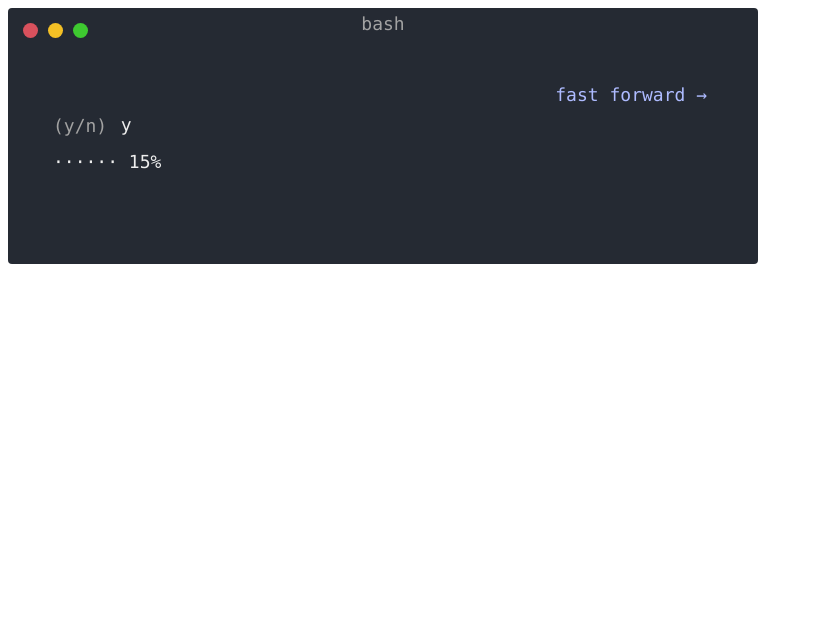
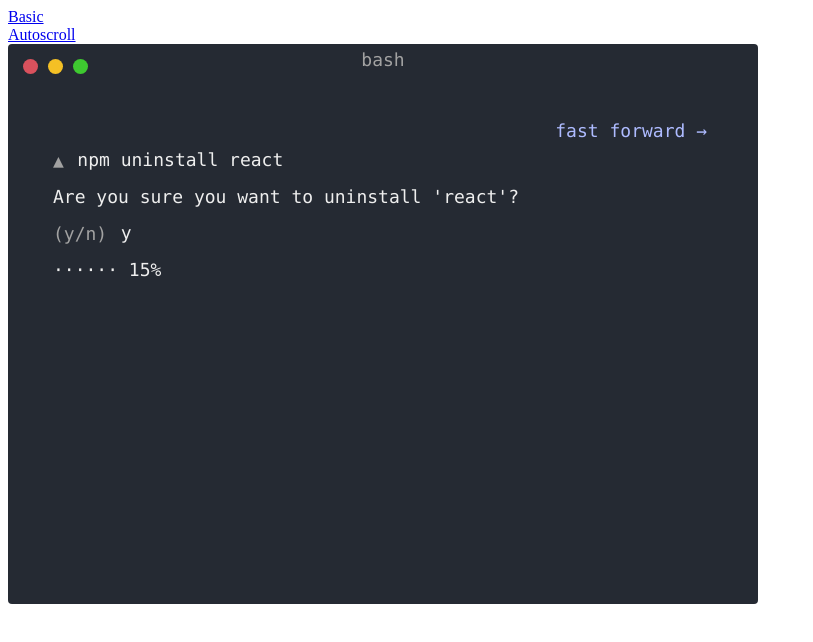
Before and after one commit to Lehoczky/vue-termynal, a Vue app: page /#/ in a window 1280 px wide. Shown: the top 642 px of the page, without its empty margins (0-813 px from the left). Built offline with nearby package versions, Linux system fonts and the light colour scheme.

Commit message:
add vue-router to playground app

```diff
--- a/package.json
+++ b/package.json
@@ -43,6 +43,7 @@
     "stylelint-config-standard": "^24.0.0",
     "vite": "^2.6.14",
     "vue": "^3.2.22",
+    "vue-router": "^4.0.12",
     "vuepress-vite": "^2.0.0-beta.27"
   },
   "peerDependencies": {
--- a/playground/App.vue
+++ b/playground/App.vue
@@ -1,58 +1,22 @@
 <template>
-  <v-termynal
-    :type-delay="40"
-    :line-delay="700"
-    forward-button
-    restart-button
-    @before-new-line="scrollToNewLine($event)"
-    @restart="scrollToTop()"
-  >
-    <div ref="container" class="line-container">
-      <vt-input prompt="▲">npm uninstall react</vt-input>
-      <vt-text>Are you sure you want to uninstall 'react'?</vt-text>
-      <vt-input prompt="(y/n)" :type-delay="1000">y</vt-input>
-      <vt-progress progress-char="·" />
-      <vt-text>Uninstalled 'react'</vt-text>
-      <vt-input prompt="▲">node</vt-input>
-      <vt-input prompt=">">Array(5).fill('🦄 ')</vt-input>
-      <vt-text>['🦄', '🦄', '🦄', '🦄', '🦄']</vt-text>
-      <vt-input prompt="▲">cd ~/repos</vt-input>
-      <vt-input prompt="▲  ~/repos">git checkout branch master</vt-input>
-      <vt-input prompt="▲  ~/repos (master)"
-        >git commit -m "Fix things"</vt-input
-      >
+  <div>
+    <div class="links">
+      <router-link to="/">Basic</router-link>
+      <router-link to="/autoscroll">Autoscroll</router-link>
     </div>
-  </v-termynal>
+
+    <router-view />
+  </div>
 </template>
 
 <script>
 import { defineComponent } from "vue"
-// import { VTermynal, VtInput, VtProgress, VtText } from "@lehoczky/vue-termynal"
 
-export default defineComponent({
-  // components: { VTermynal, VtInput, VtProgress, VtText },
-  methods: {
-    scrollToNewLine(line) {
-      const containerElement = this.$refs.container
-
-      if (line.offsetTop - line.offsetHeight > containerElement.offsetHeight) {
-        containerElement.scrollTo({
-          top:
-            line.offsetTop - line.offsetHeight - containerElement.offsetHeight,
-          behavior: "smooth",
-        })
-      }
-    },
-    scrollToTop() {
-      this.$refs.container.scrollTo({ top: 0 })
-    },
-  },
-})
+export default defineComponent({})
 </script>
 
 <style>
-.line-container {
-  height: 100px;
-  overflow: hidden;
+.links {
+  display: grid;
 }
 </style>
--- /dev/null
+++ b/playground/BasicTerminal.vue
@@ -0,0 +1,23 @@
+<template>
+  <v-termynal :type-delay="40" :line-delay="700" forward-button restart-button>
+    <vt-input prompt="▲">npm uninstall react</vt-input>
+    <vt-text>Are you sure you want to uninstall 'react'?</vt-text>
+    <vt-input prompt="(y/n)" :type-delay="1000">y</vt-input>
+    <vt-progress progress-char="·" />
+    <vt-text>Uninstalled 'react'</vt-text>
+    <vt-input prompt="▲">node</vt-input>
+    <vt-input prompt=">">Array(5).fill('🦄 ')</vt-input>
+    <vt-text>['🦄', '🦄', '🦄', '🦄', '🦄']</vt-text>
+    <vt-input prompt="▲">cd ~/repos</vt-input>
+    <vt-input prompt="▲  ~/repos">git checkout branch master</vt-input>
+    <vt-input prompt="▲  ~/repos (master)">git commit -m "Fix things"</vt-input>
+  </v-termynal>
+</template>
+
+<script>
+import { defineComponent } from "vue"
+
+export default defineComponent({})
+</script>
+
+<style></style>
--- /dev/null
+++ b/playground/ScrollingTerminal.vue
@@ -0,0 +1,56 @@
+<template>
+  <v-termynal
+    :type-delay="40"
+    :line-delay="700"
+    forward-button
+    restart-button
+    @before-new-line="scrollToNewLine($event)"
+    @restart="scrollToTop()"
+  >
+    <div ref="container" class="line-container">
+      <vt-input prompt="▲">npm uninstall react</vt-input>
+      <vt-text>Are you sure you want to uninstall 'react'?</vt-text>
+      <vt-input prompt="(y/n)" :type-delay="1000">y</vt-input>
+      <vt-progress progress-char="·" />
+      <vt-text>Uninstalled 'react'</vt-text>
+      <vt-input prompt="▲">node</vt-input>
+      <vt-input prompt=">">Array(5).fill('🦄 ')</vt-input>
+      <vt-text>['🦄', '🦄', '🦄', '🦄', '🦄']</vt-text>
+      <vt-input prompt="▲">cd ~/repos</vt-input>
+      <vt-input prompt="▲  ~/repos">git checkout branch master</vt-input>
+      <vt-input prompt="▲  ~/repos (master)"
+        >git commit -m "Fix things"</vt-input
+      >
+    </div>
+  </v-termynal>
+</template>
+
+<script>
+import { defineComponent } from "vue"
+
+export default defineComponent({
+  methods: {
+    scrollToNewLine(line) {
+      const containerElement = this.$refs.container
+
+      if (line.offsetTop - line.offsetHeight > containerElement.offsetHeight) {
+        containerElement.scrollTo({
+          top:
+            line.offsetTop - line.offsetHeight - containerElement.offsetHeight,
+          behavior: "smooth",
+        })
+      }
+    },
+    scrollToTop() {
+      this.$refs.container.scrollTo({ top: 0 })
+    },
+  },
+})
+</script>
+
+<style>
+.line-container {
+  height: 100px;
+  overflow: hidden;
+}
+</style>
--- a/playground/main.js
+++ b/playground/main.js
@@ -1,5 +1,6 @@
 import { createApp } from "vue"
+import { router } from "./rotuer"
 import App from "./App.vue"
 import VueTermynalPlugin from "../src"
 
-createApp(App).use(VueTermynalPlugin).mount("#app")
+createApp(App).use(router).use(VueTermynalPlugin).mount("#app")
```
Also changed, not shown: playground/rotuer.js (added, +13 -0 lines), 1 other file (tests, documents, lock files or other folders).
